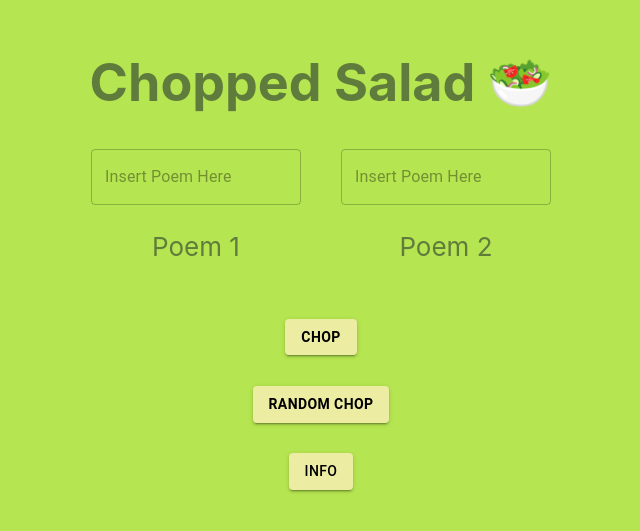
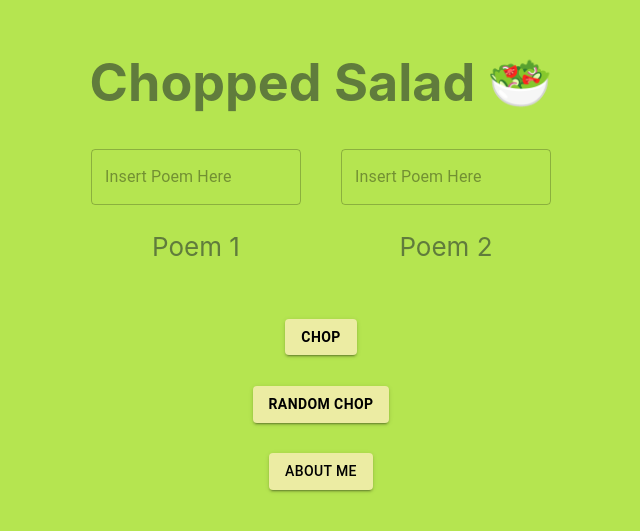
Before and after one commit to tarmacjupiter/poems-web-app, a React (Create React App) app: page / in a window 1280 px wide. Shown: the part 147-678 px from the top of the page, without its empty margins (319-959 px from the left). Built offline with nearby package versions, Linux system fonts and the light colour scheme.

Commit message:
Comments/checking user error

```diff
--- a/src/components/BasicModal.js
+++ b/src/components/BasicModal.js
@@ -4,7 +4,6 @@ import Button from "@mui/material/Button";
 import Typography from "@mui/material/Typography";
 import Modal from "@mui/material/Modal";
 import GitHubImage from "../assets/github.png";
-import VenmoImage from "../assets/venmo.png";
 
 const style = {
   position: "absolute",
@@ -39,7 +38,7 @@ export default function BasicModal() {
           },
         }}
       >
-        Info
+        About me
       </Button>
       <Modal
         open={open}
--- a/src/components/MultilineTextFields.js
+++ b/src/components/MultilineTextFields.js
@@ -66,41 +66,46 @@ export default function MultilineTextFields() {
 
     // Staring while loop to iterate throughout Poems
     let output = [];
+    // Trap user to answer questions until conditions are met
     while (i > 0) {
       let poem = prompt(
         "What poem would you like to take from?\nPoem 1 or Poem 2?\ne.x (poem 1 or p2)"
       ).toLowerCase();
+
+      // Assigning poemStr to either chosen poem
       let poemStr;
       if (poem === "poem 1" || poem === "p1") {
         poemStr = firstPoem;
       } else if (poem === "poem 2" || poem === "p2") {
         poemStr = secondPoem;
+      } else {
+        alert("Please enter a valid input!")
+        continue;
       }
+
+      // User picking number
       let num = prompt(
         "What line would you like to take from " +
           poem +
           "?\nLines remaining:\n" +
           numbers
       );
+      // Remove specified number to later show available lines
       arrayRemove(numbers, parseInt(num));
+
+      // Push the output of takeFromArray
       output.push(<div>{takeFromArray(poemStr, parseInt(num))}</div>);
       i--;
     }
+
+    // Updating state
     setValue(output);
   };
 
   /**
-   * have empty array
-   * iterate through a random length determined by a random number between 0, 1
-   * assign that length to a variable
-   *
-   * have a for loop that iterates that variables length
-   * have two random numbers
-   * one for which poem (will be 0 or 1)
-   * create another array and fill it with numbers up to the length
-   *
-   * update state
-   * @param {*} e
+   * Creating an array as long as the longest poems length, then shuffling
+   * said array and assinging values starting at index 0
+   * @param e (used to preventDefault() method of the onClick method)
    */
   const randomPoems = (e) => {
     e.preventDefault();
@@ -108,11 +113,13 @@ export default function MultilineTextFields() {
     let firstPoem = sendValue(e);
     let secondPoem = sendSecondValue(e);
 
+    // Checking to make sure the textfields are filled
     if(firstPoem == "" || secondPoem == ""){
       alert("Please enter text into the text fields!")
       return;
     }
 
+    // Choosing a random length for either poem
     let length = 0
     let choosingLength = getRandomInt(0, 1);
     if(choosingLength == 0){
@@ -141,6 +148,7 @@ export default function MultilineTextFields() {
       }
     }
 
+    // Updating state
     setValue(output)
 
   }
```
Also changed, not shown: src/assets/venmo.png (deleted).
